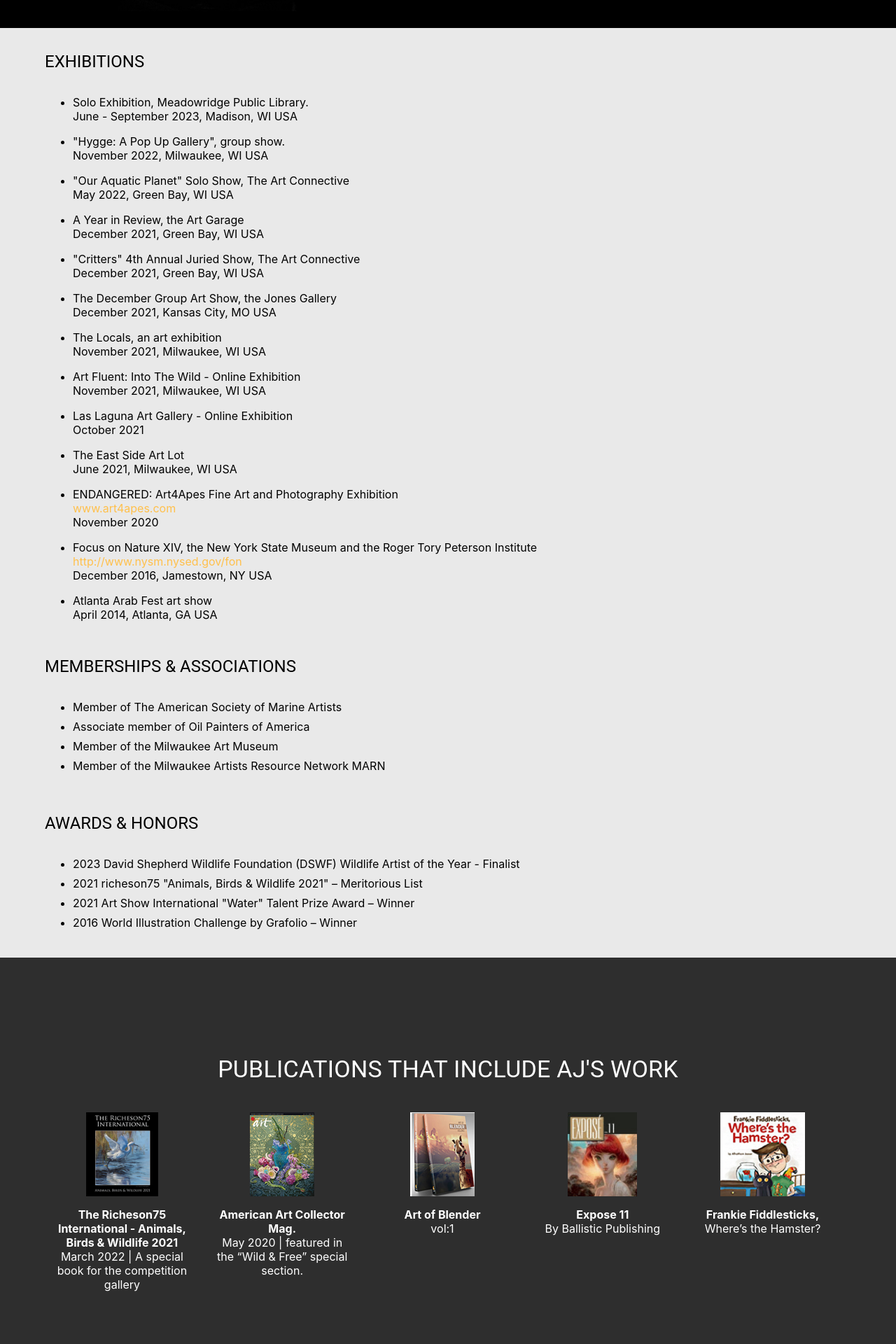
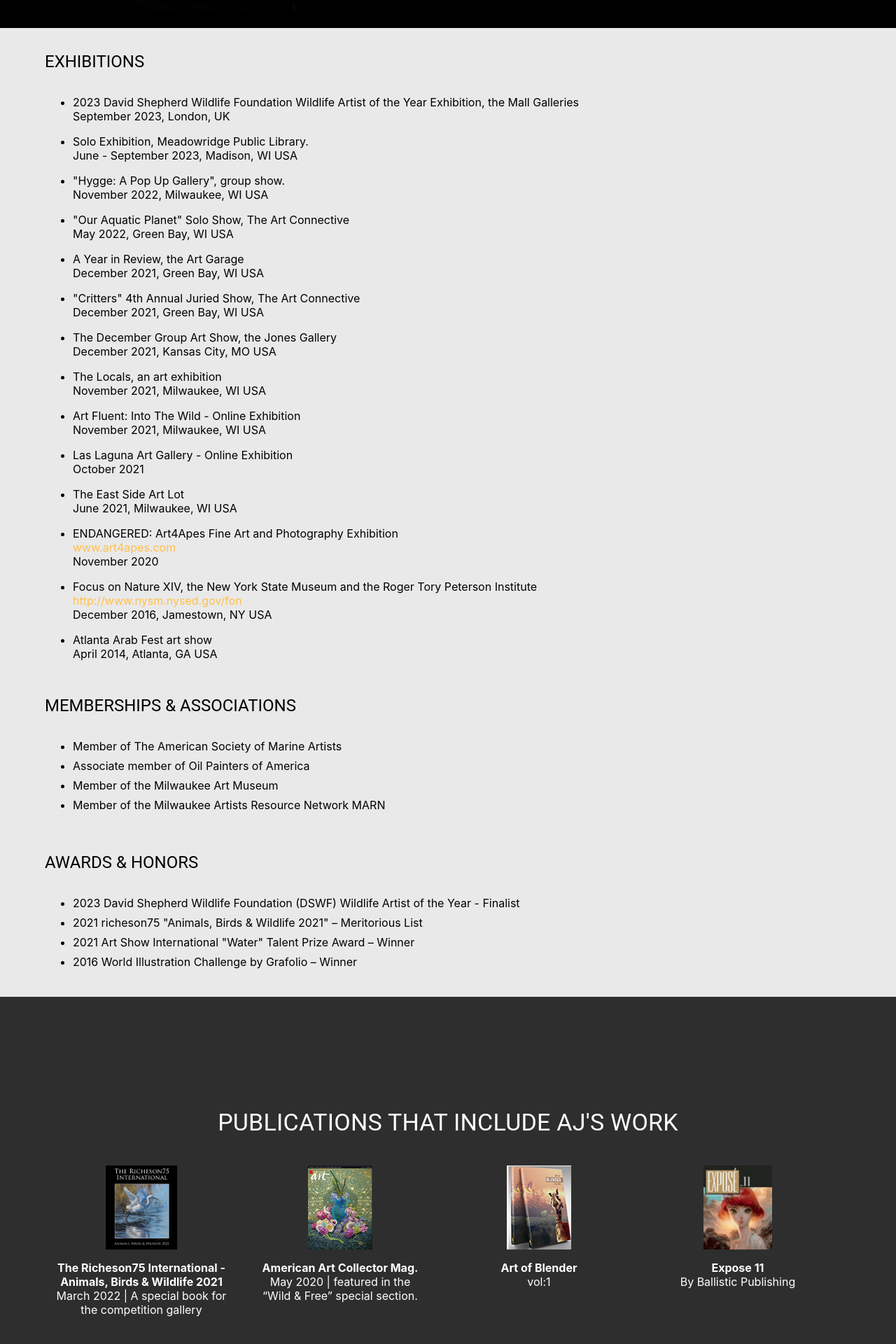
Before and after one commit to HJassar/jassarbrush, a Next.js app: page /about in a window 1280 px wide. Shown: the part 660-2580 px from the top of the page at 70% size. Built offline with nearby package versions, Linux system fonts and the light colour scheme.

Commit message:
new exibit, removed one publication

```diff
--- a/data/exhibitions.ts
+++ b/data/exhibitions.ts
@@ -6,6 +6,12 @@ export interface IExhibit {
 }
 
 const exhibitions: IExhibit[] = [
+  {
+    title:
+      "2023 David Shepherd Wildlife Foundation Wildlife Artist of the Year Exhibition, the Mall Galleries",
+    month: "September 2023",
+    city: "London, UK",
+  },
   {
     title: "Solo Exhibition, Meadowridge Public Library.",
     month: "June - September 2023",
--- a/data/publications.ts
+++ b/data/publications.ts
@@ -30,10 +30,10 @@ export default [
     sub: "By Ballistic Publishing",
     url: "https://www.amazon.com/Paul-Hellard/dp/1921828986/ref=sr_1_fkmr0_2?dchild=1&keywords=expose+10+ballestic+publishing&qid=1589217403&s=books&sr=1-2-fkmr0",
   },
-  {
-    cover: "hamster.png",
-    main: "Frankie Fiddlesticks,",
-    sub: "Where’s the Hamster?",
-    url: "https://www.amazon.com/Frankie-Fiddlesticks-Wheres-Hamster-Alhaitham/dp/0692589368",
-  },
+  // {
+  //   cover: "hamster.png",
+  //   main: "Frankie Fiddlesticks,",
+  //   sub: "Where’s the Hamster?",
+  //   url: "https://www.amazon.com/Frankie-Fiddlesticks-Wheres-Hamster-Alhaitham/dp/0692589368",
+  // },
 ];
```
